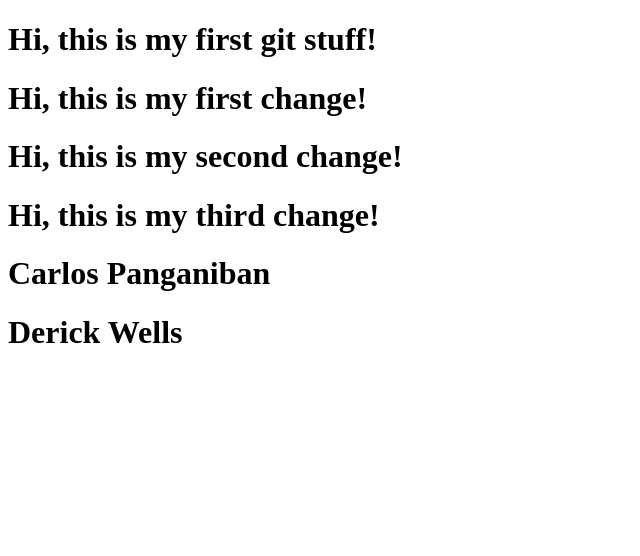
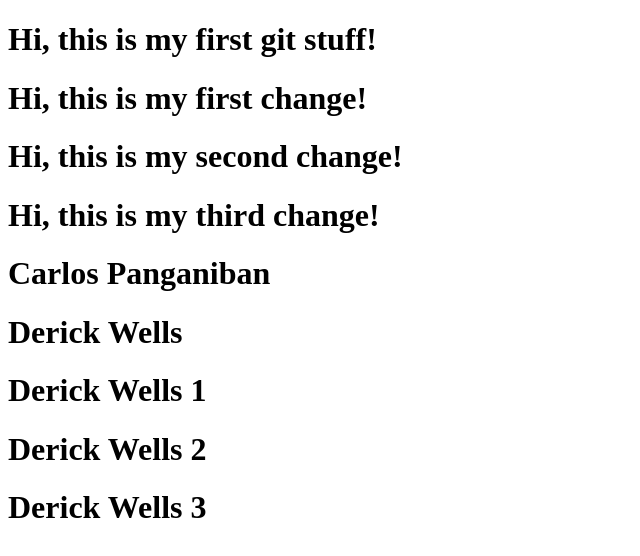
Before and after one commit to lickorice/git-test, a plain HTML site: page index.html in a window 1280 px wide. Shown: the whole page, without its empty margins (0-640 px from the left). Drawn offline with Linux system fonts and the light colour scheme.

Commit message:
Haha derick did this

```diff
--- a/index.html
+++ b/index.html
@@ -12,6 +12,9 @@
   <h1>Hi, this is my third change!</h1>
   <h1>Carlos Panganiban</h1>
   <h1>Derick Wells</h1>
+  <h1>Derick Wells 1</h1>
+  <h1>Derick Wells 2</h1>
+  <h1>Derick Wells 3</h1>
 
 </body>
 </html>
```
